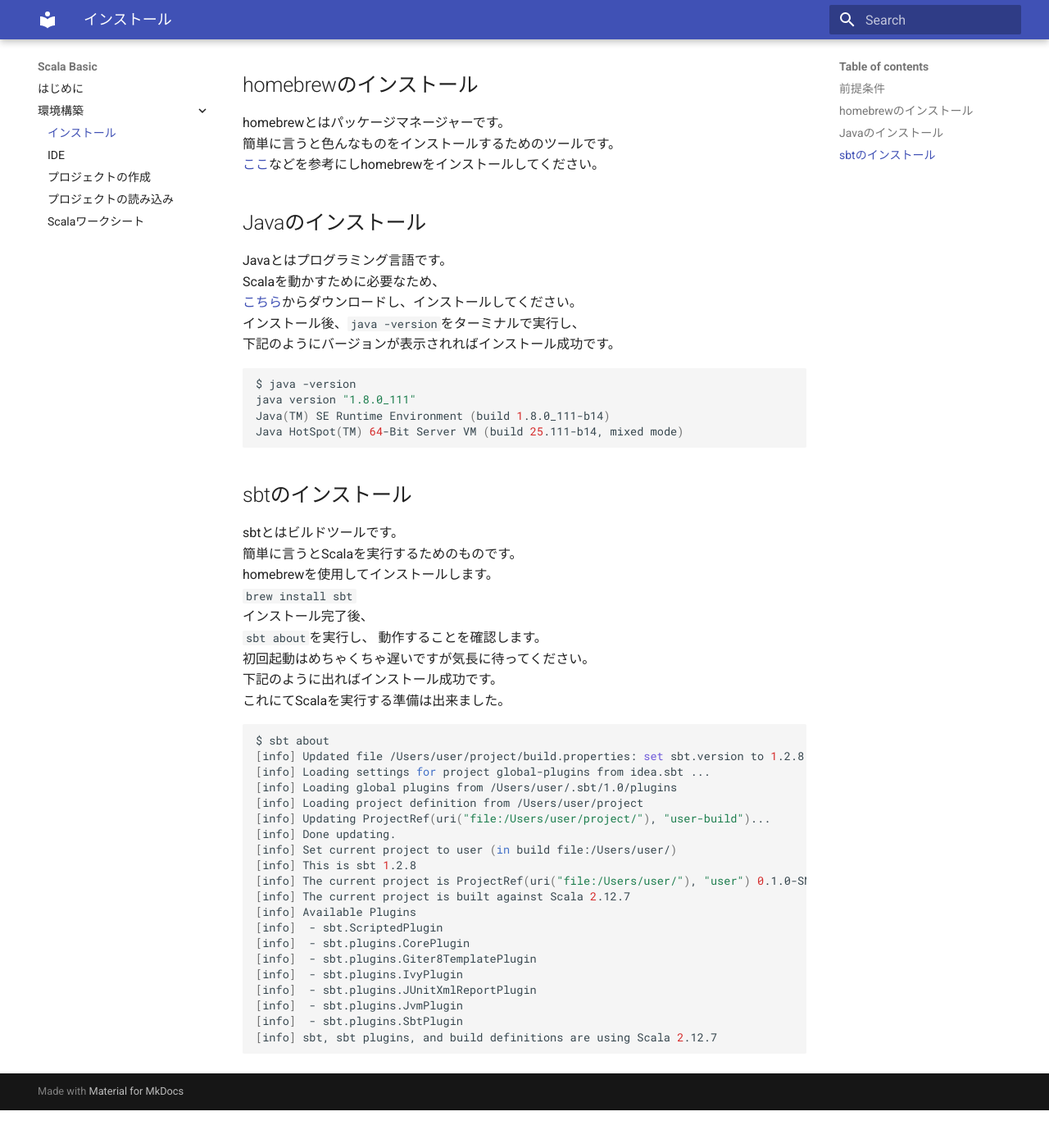
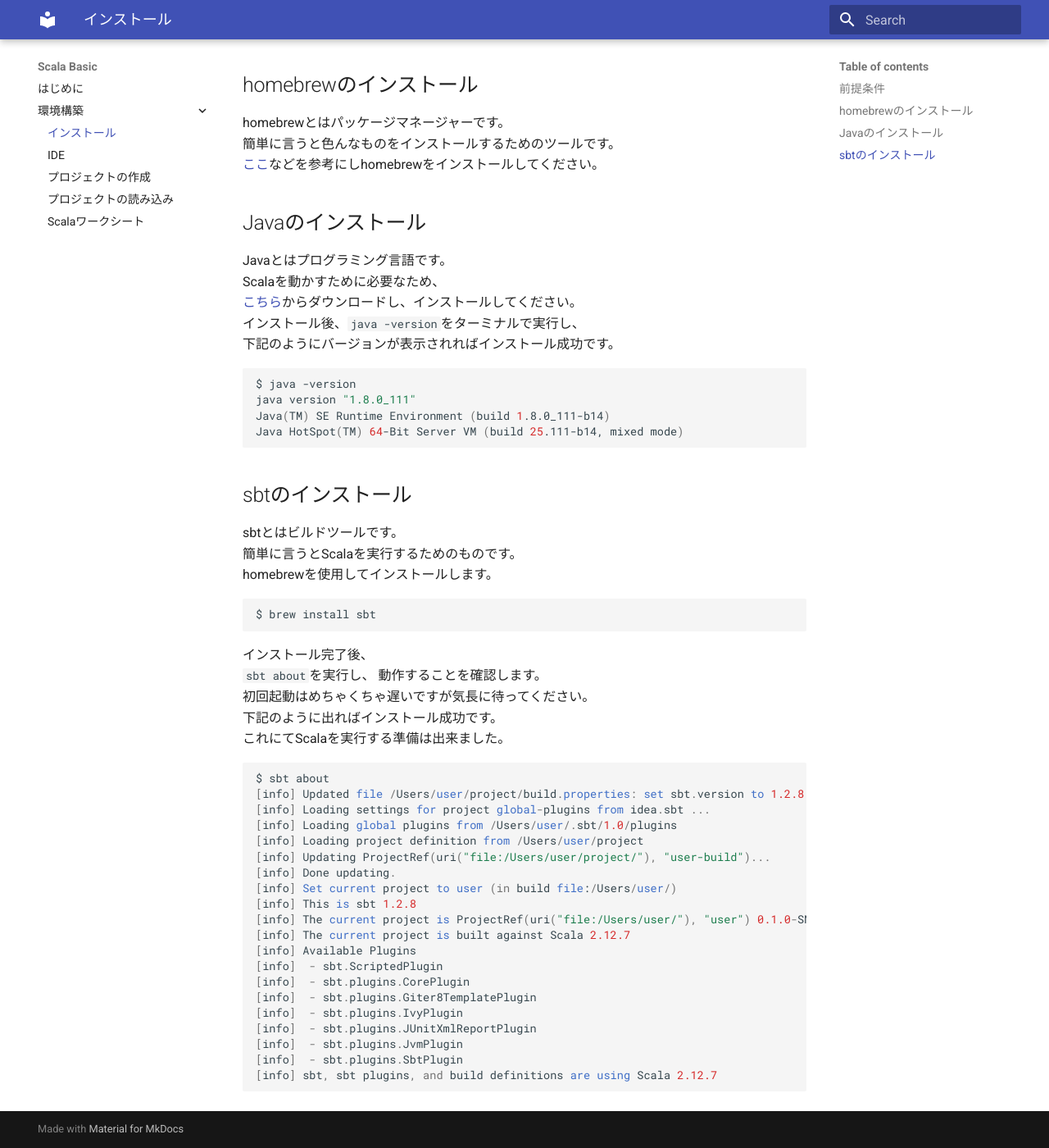
Before and after one commit to agoetc/scala-basic, an MkDocs documentation site: the page built from docs/setup/install.md, in a window 1280 px wide and 1400 px high, scrolled down 210 px. Shown: the whole window at 82% size. Built offline with MkDocs 1.6.1 and Material for MkDocs 9.7.7, drawn with Linux system fonts in a browser that asks for light colours; before the commit the page ends 1564 px from its top, so only the background shows below that.

Commit message:
コードブロックの言語を修正

````diff
--- a/docs/setup/install.md
+++ b/docs/setup/install.md
@@ -26,13 +26,15 @@
 sbtとはビルドツールです。
 簡単に言うとScalaを実行するためのものです。
 homebrewを使用してインストールします。
-`brew install sbt`
+```bash
+$ brew install sbt
+```
 インストール完了後、
 `sbt about`を実行し、  動作することを確認します。
 初回起動はめちゃくちゃ遅いですが気長に待ってください。
 下記のように出ればインストール成功です。
 これにてScalaを実行する準備は出来ました。
-```bash
+```sbt
 $ sbt about
 [info] Updated file /Users/user/project/build.properties: set sbt.version to 1.2.8
 [info] Loading settings for project global-plugins from idea.sbt ...
````
Also changed, not shown: docs/setup/new-project.md (+1 -1 lines), docs/setup/worksheet.md (+1 -1 lines).
